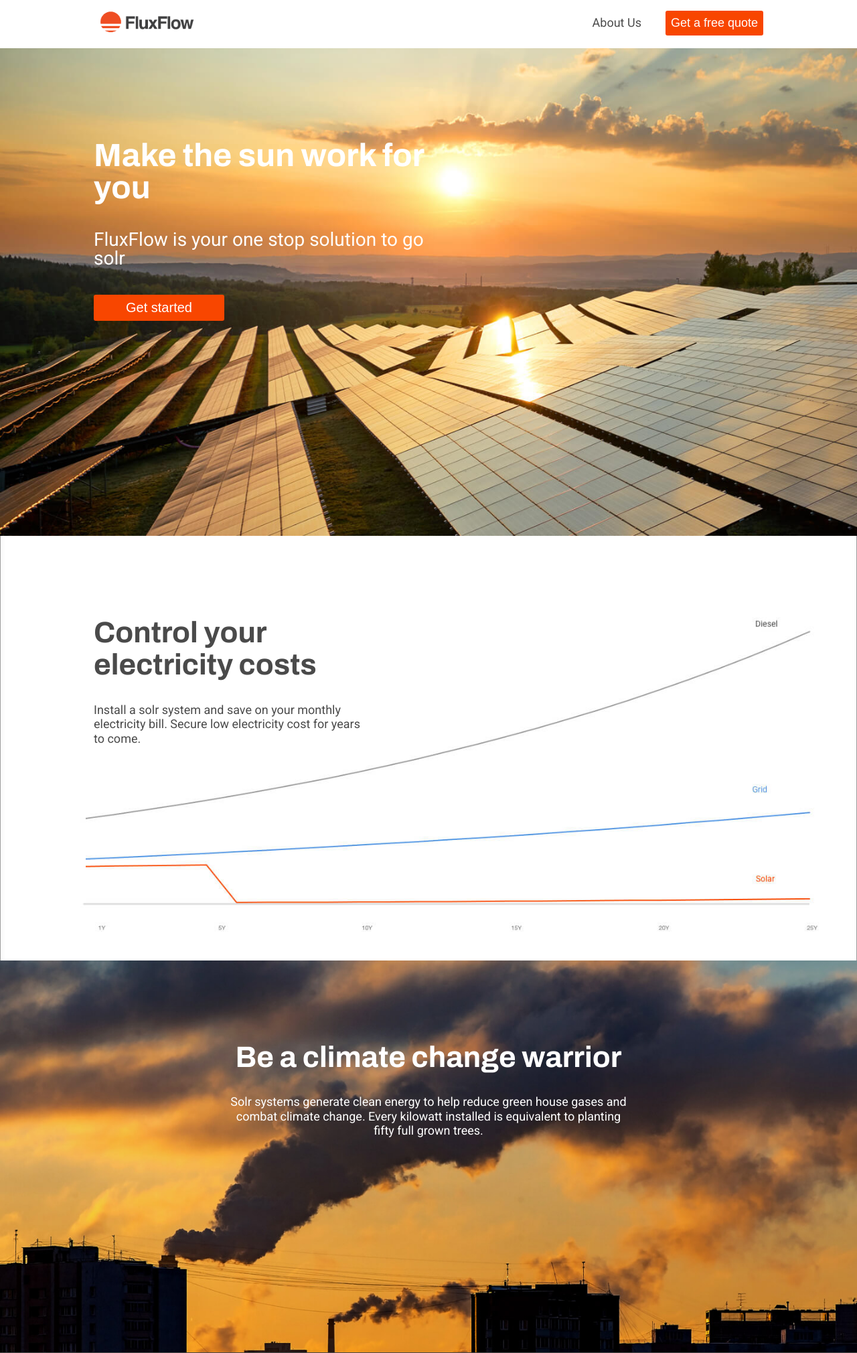
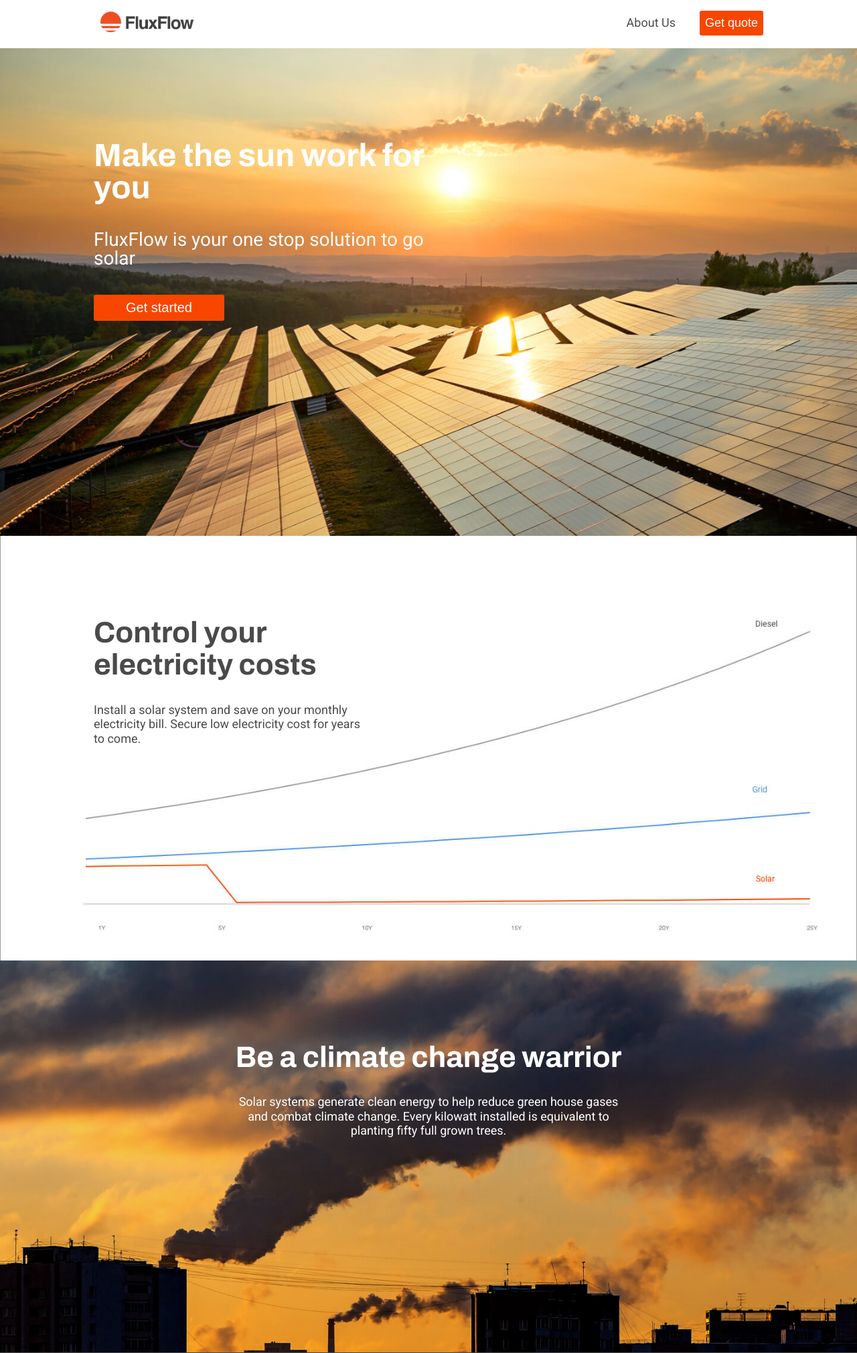
Before and after one commit to RohitRepo/flux, a Django app: page / in a window 1280 px wide. Shown: the top 2020 px of the page at 67% size. Run offline with Django 3.2, Linux system fonts and the light colour scheme; some libraries are stand-ins or nearby versions.

Commit message:
PR comments

```diff
--- a/flux/templates/index.html
+++ b/flux/templates/index.html
@@ -1,11 +1,13 @@
 <!DOCTYPE html>
 <html>
 <head>
-	<title>Flux Flow</title>
+	<title>Innovative Solar solutions provider in hyderabad | FluxFlow</title>
 	<meta name="fragment" content="!">
 	<meta name="viewport" content="width=device-width, initial-scale=1.0" />
 	<meta name="apple-mobile-web-app-capable" content="yes" />
 	<meta name="theme-color" content="#338aed" />
+	<meta name="description" content="FluxFlow is your one stop solution to going solar. We provide full-service solar power systems for homes, businesses and governments providing custom design, financing options, installation and monitoring.">
+	<link rel="icon" href="/static/images/favicon.ico">
     <link rel="stylesheet" type="text/css" href="/static/css/base.css">
     <link rel="stylesheet" type="text/css" href="/static/css/main.css">
     <link href="https://fonts.googleapis.com/css?family=Roboto:400,500,700" rel="stylesheet">
@@ -21,7 +23,7 @@
 				</div>
 				<div class="header-action-holder">
 					<a href="/aboutus" class="header-action">About Us</a>
-					<button type="button" class="header-action action-solid hide-mb" onclick="showContact()">Get a free quote</button>
+					<button type="button" class="header-action action-solid hide-mb" onclick="showContact()">Get quote</button>
 				</div>
 			</div>
 		</section>
@@ -29,7 +31,7 @@
 			<div class="header-content-container">
 				<div class="header-content-holder">
 					<h2>Make the sun work for you</h2>
-					<h4>FluxFlow is your one stop solution to go solr</h4>
+					<h4>FluxFlow is your one stop solution to go solar</h4>
 					<button type="button" class="header-content-action" onClick="showContact(event)">Get started</button>
 				</div>
 			</div>
@@ -39,7 +41,7 @@
 		<div class="content-section-container">
 		<div class="content-section-holder">
 			<h3>Control your <br> electricity costs</h3>
-			<p>Install a solr system and save on your monthly electricity bill. Secure low electricity cost for years to come.</p>
+			<p>Install a solar system and save on your monthly electricity bill. Secure low electricity cost for years to come.</p>
 			<img class="show-mb" src="/static/images/section1_mb.png">
 		</div>
 		</div>
@@ -48,7 +50,7 @@
 		<div class="content-section-container">
 		<div class="content-section-holder">
 			<h3>Be a climate change warrior</h3>
-			<p>Solr systems generate clean energy to help reduce green house gases and combat climate change. Every kilowatt installed is equivalent to planting fifty full grown trees.</p>
+			<p>Solar systems generate clean energy to help reduce green house gases and combat climate change. Every kilowatt installed is equivalent to planting fifty full grown trees.</p>
 		</div>
 		</div>
 	</section>
@@ -61,7 +63,7 @@
 				<input type="text" name="Name" placeholder="Name">
 				<input type="text" name="Mobile" placeholder="Mobile">
 				<button class="footer-contact-action">
-					Get a free quote
+					Get quote
 				</button>
 			</form>
 			<p class="footer-callus">Or you can call us on 09735565366 anytime if you prefer that.</p>
@@ -83,7 +85,7 @@
 						<input type="text" name="Name" placeholder="Name">
 						<input type="text" name="Mobile" placeholder="Mobile">
 						<button class="dialog-contact-action">
-							Get a free quote
+							Get quote
 						</button>
 					</form>
 					<p>Or you can call us on 09735565366 anytime if you prefer that.</p>
@@ -114,5 +116,6 @@
 			dialogClose.classList.remove('open');
 		}
 	</script>
+	<script defer src="https://use.fontawesome.com/releases/v5.0.2/js/all.js"></script>
 </body>
 </html>
```
Also changed, not shown: flux/templates/about.html (+8 -6 lines), flux/templates/done.html (+6 -4 lines), flux/static/images/favicon.ico (added).
